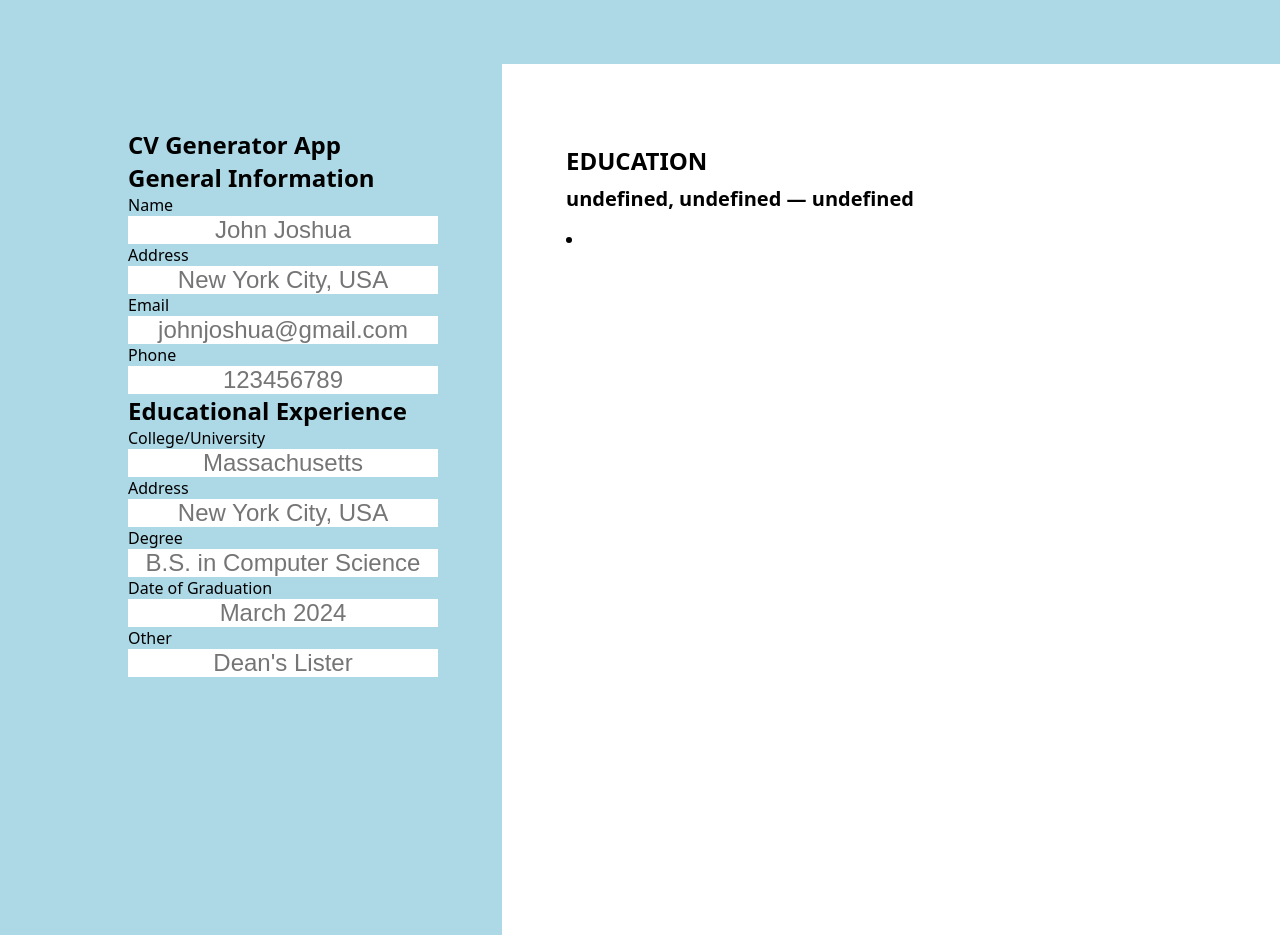
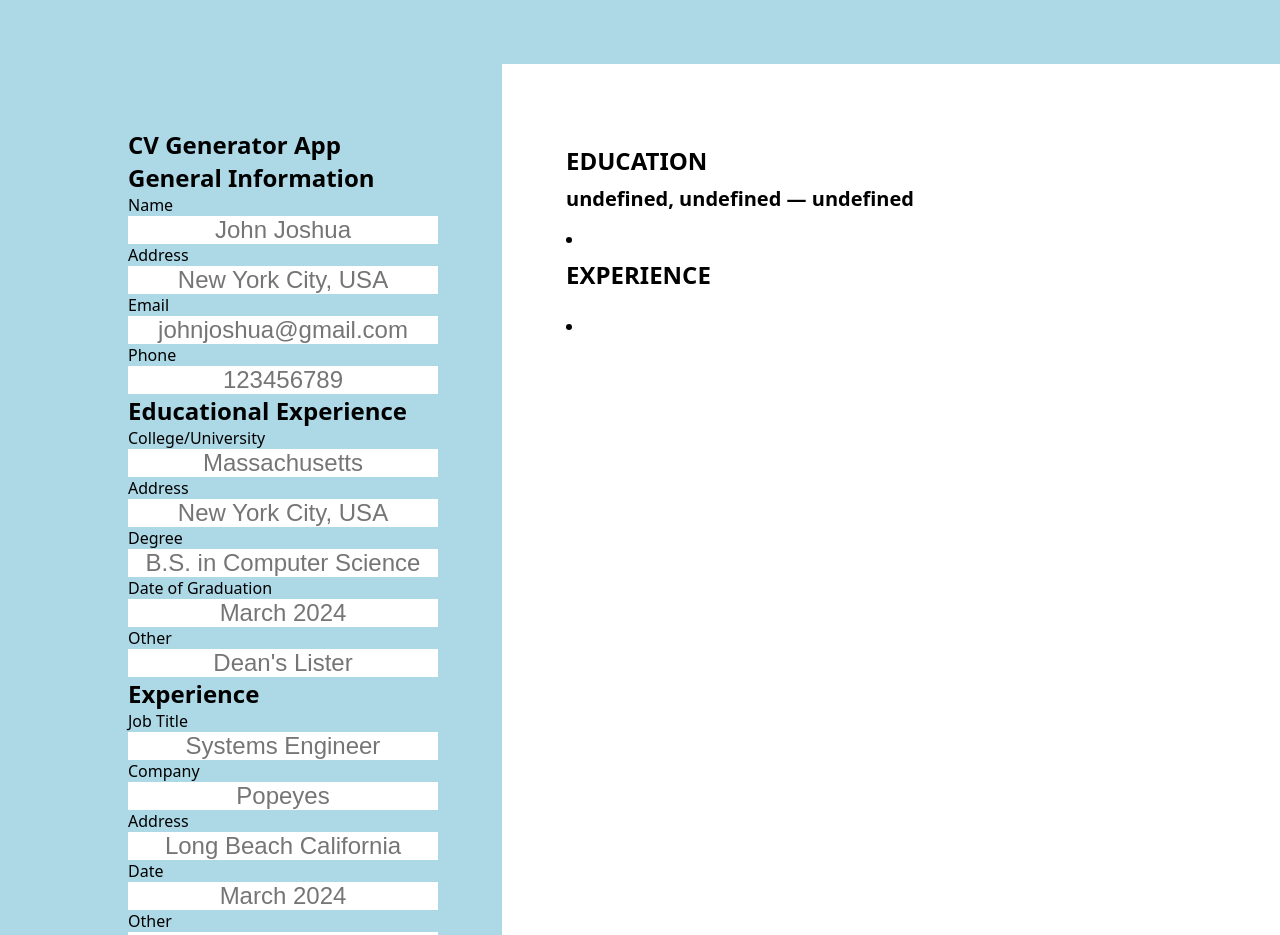
Before and after one commit to kpbongat/odin-cvApp, a React (Vite) app: page / in a window 1280 px wide. Shown: the top 935 px of the page. Built offline with nearby package versions, Linux system fonts and the light colour scheme.

Commit message:
Add Work component and display to Resume

```diff
--- a/src/components/Form.jsx
+++ b/src/components/Form.jsx
@@ -1,6 +1,6 @@
 import Education from "./Education";
 import General from "./General";
-
+import Work from "./Work";
 export default function Form(props) {
   return (
     <section className="flex flex-col form">
@@ -9,6 +9,7 @@ export default function Form(props) {
       </header>
       <General {...props} />
       <Education {...props} />
+      <Work {...props} />
     </section>
   );
 }
--- a/src/components/Resume.jsx
+++ b/src/components/Resume.jsx
@@ -12,8 +12,20 @@ export default function Resume({ formData }) {
       <div className="flex flex-col education">
         <span className="education header">EDUCATION</span>
         <span className="college-degree sub-header">{`${formData.college}, ${formData["college-add"]} — ${formData.degree}`}</span>
-        <span className="year">{formData.grad}</span>
+        <span className="grad-year">{formData.grad}</span>
         <li className="other">{formData.other}</li>
+      </div>
+      <div className="flex flex-col work">
+        <span className="work header">EXPERIENCE</span>
+        <span className="job sub-header">{formData.job}</span>
+        <div className="flex sub2">
+          <span className="company">{formData.company}</span>
+          <div className="flex">
+            <span className="work-date">{formData["work-date"]}</span>
+            <span className="comp-add">{formData["comp-add"]}</span>
+          </div>
+        </div>
+        <li className="other">{formData["work-other"]}</li>
       </div>
     </div>
   );
--- /dev/null
+++ b/src/components/Work.jsx
@@ -0,0 +1,49 @@
+import Field from "./Field";
+
+export default function Education({ formState }) {
+  return (
+    <section className="flex flex-col">
+      <h2>Experience</h2>
+      <label htmlFor="name">Job Title</label>
+      <Field
+        type="text"
+        id="job"
+        placeholder="Systems Engineer"
+        formData={formState[0]}
+        setFormData={formState[1]}
+      ></Field>
+      <label htmlFor="address">Company</label>
+      <Field
+        type="text"
+        id="company"
+        placeholder="Popeyes"
+        formData={formState[0]}
+        setFormData={formState[1]}
+      ></Field>
+      <label htmlFor="text">Address</label>
+      <Field
+        type="text"
+        id="comp-add"
+        placeholder="Long Beach California"
+        formData={formState[0]}
+        setFormData={formState[1]}
+      ></Field>
+      <label htmlFor="text">Date</label>
+      <Field
+        type="text"
+        id="work-date"
+        placeholder="March 2024"
+        formData={formState[0]}
+        setFormData={formState[1]}
+      ></Field>
+      <label htmlFor="text">Other</label>
+      <Field
+        type="text"
+        id="work-other"
+        placeholder="Dean's Lister"
+        formData={formState[0]}
+        setFormData={formState[1]}
+      ></Field>
+    </section>
+  );
+}
--- a/src/styles/index.css
+++ b/src/styles/index.css
@@ -37,6 +37,9 @@ input {
 .sub {
   justify-content: center;
 }
+.sub2 {
+  justify-content: space-between;
+}
 .form {
   padding: var(--lg-padding);
 }
```
